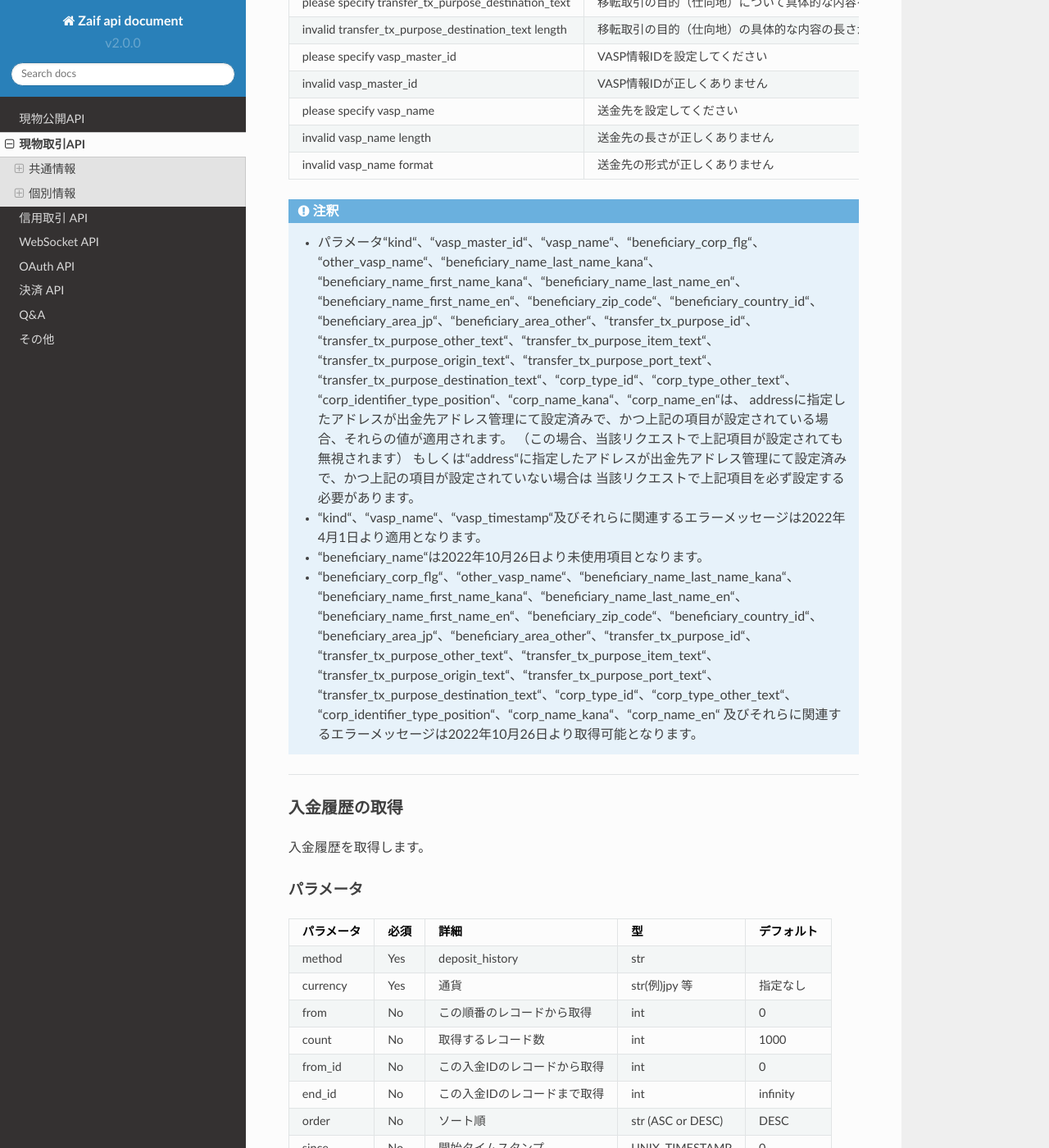
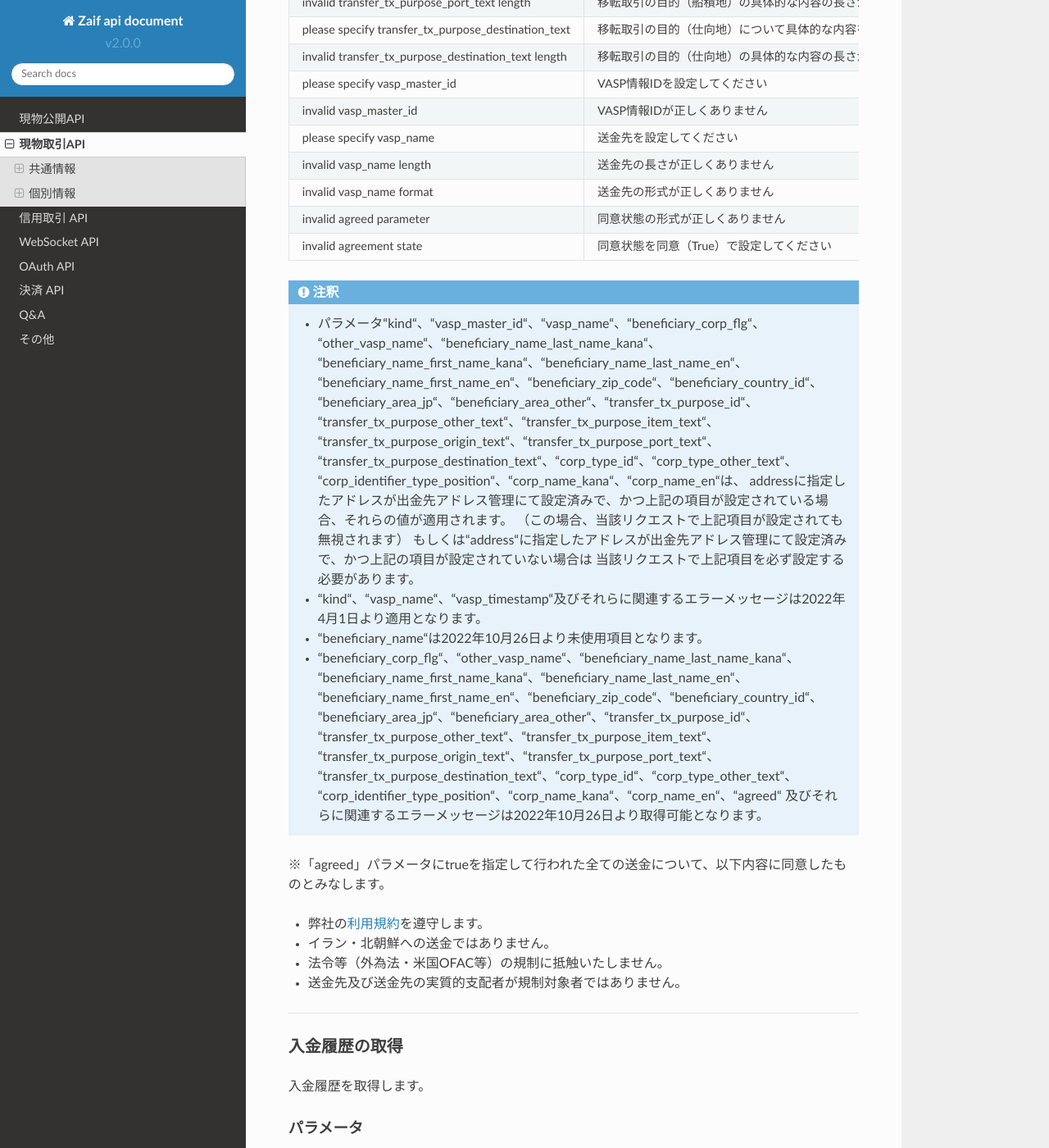
Before and after one commit to zaifdotjp/api-doc, a Sphinx documentation site: the page built from docs/TradingAPI.md, in a window 1280 px wide and 1400 px high, scrolled down 17284 px. Shown: the whole window at 82% size. Built offline with Sphinx 7.4.7 and the Read the Docs theme 2.0.0, drawn with Linux system fonts in a browser that asks for light colours; some of the changed text lies outside the part shown.

Commit message:
Add files via upload

````diff
--- a/docs/TradingAPI.md
+++ b/docs/TradingAPI.md
@@ -733,6 +733,7 @@ corp_name_kana                            No   送金先名称（カナ）法人
 corp_name_en                              No   送金先名称（アルファベット）法人の場合必須　max：100文字まで 半角の英字、.(ピリオド)、,(カンマ)、『 』(スペース)のみ使用可能                                                         str
 vasp_master_id                            No   現物公開API vasp_info で取得したvasp_master_id　を指定する。左記以外は不可                                                                                                           str
 vasp_name                                 No   vasp_master_id　が 1(その他）の場合のみ指定必須。max：100文字まで                                                                                                                    str
+agreed                                    Yes  同意状態（True：同意、False：非同意）                                                                                                                                                bool
 ========================================= ==== ==================================================================================================================================================================================== ============== ===========
 ```
 
@@ -830,6 +831,8 @@ invalid vasp_master_id                              VASP情報IDが正しくあ
 please specify vasp_name                            送金先を設定してください
 invalid vasp_name length                            送金先の長さが正しくありません
 invalid vasp_name format                            送金先の形式が正しくありません
+invalid agreed parameter                            同意状態の形式が正しくありません
+invalid agreement state                             同意状態を同意（True）で設定してください
 =================================================== ===================================================================
 ```
 
@@ -838,8 +841,14 @@ invalid vasp_name format                            送金先の形式が正し
     * パラメータ“kind“、“vasp_master_id“、“vasp_name“、“beneficiary_corp_flg“、  “other_vasp_name“、“beneficiary_name_last_name_kana“、  “beneficiary_name_first_name_kana“、“beneficiary_name_last_name_en“、  “beneficiary_name_first_name_en“、“beneficiary_zip_code“、“beneficiary_country_id“、  “beneficiary_area_jp“、“beneficiary_area_other“、“transfer_tx_purpose_id“、  “transfer_tx_purpose_other_text“、“transfer_tx_purpose_item_text“、  “transfer_tx_purpose_origin_text“、“transfer_tx_purpose_port_text“、  “transfer_tx_purpose_destination_text“、“corp_type_id“、“corp_type_other_text“、  “corp_identifier_type_position“、“corp_name_kana“、“corp_name_en“は、    addressに指定したアドレスが出金先アドレス管理にて設定済みで、かつ上記の項目が設定されている場合、それらの値が適用されます。    （この場合、当該リクエストで上記項目が設定されても無視されます）    もしくは“address“に指定したアドレスが出金先アドレス管理にて設定済みで、かつ上記の項目が設定されていない場合は    当該リクエストで上記項目を必ず設定する必要があります。
     * “kind“、“vasp_name“、“vasp_timestamp“及びそれらに関連するエラーメッセージは2022年4月1日より適用となります。
     * “beneficiary_name“は2022年10月26日より未使用項目となります。
-    * “beneficiary_corp_flg“、“other_vasp_name“、“beneficiary_name_last_name_kana“、  “beneficiary_name_first_name_kana“、“beneficiary_name_last_name_en“、  “beneficiary_name_first_name_en“、“beneficiary_zip_code“、“beneficiary_country_id“、  “beneficiary_area_jp“、“beneficiary_area_other“、“transfer_tx_purpose_id“、  “transfer_tx_purpose_other_text“、“transfer_tx_purpose_item_text“、  “transfer_tx_purpose_origin_text“、“transfer_tx_purpose_port_text“、  “transfer_tx_purpose_destination_text“、“corp_type_id“、“corp_type_other_text“、  “corp_identifier_type_position“、“corp_name_kana“、“corp_name_en“  及びそれらに関連するエラーメッセージは2022年10月26日より取得可能となります。
+    * “beneficiary_corp_flg“、“other_vasp_name“、“beneficiary_name_last_name_kana“、  “beneficiary_name_first_name_kana“、“beneficiary_name_last_name_en“、  “beneficiary_name_first_name_en“、“beneficiary_zip_code“、“beneficiary_country_id“、  “beneficiary_area_jp“、“beneficiary_area_other“、“transfer_tx_purpose_id“、  “transfer_tx_purpose_other_text“、“transfer_tx_purpose_item_text“、  “transfer_tx_purpose_origin_text“、“transfer_tx_purpose_port_text“、  “transfer_tx_purpose_destination_text“、“corp_type_id“、“corp_type_other_text“、  “corp_identifier_type_position“、“corp_name_kana“、“corp_name_en“、“agreed“  及びそれらに関連するエラーメッセージは2022年10月26日より取得可能となります。
 ```
+
+※「agreed」パラメータにtrueを指定して行われた全ての送金について、以下内容に同意したものとみなします。
+* 弊社の[利用規約](https://zaif.jp/terms)を遵守します。
+* イラン・北朝鮮への送金ではありません。
+* 法令等（外為法・米国OFAC等）の規制に抵触いたしません。
+* 送金先及び送金先の実質的支配者が規制対象者ではありません。
 
 
 ------------------------------------------------------------------------------------------------------------------------
````
